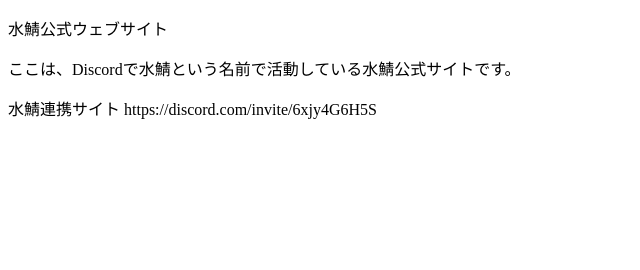
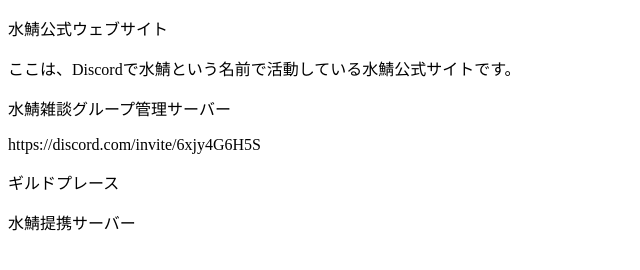
Before and after one commit to osushmaki/mizusabazatudanofficial, a plain HTML site: page index.html in a window 1280 px wide. Shown: the whole page, without its empty margins (0-640 px from the left). Drawn offline with Linux system fonts and the light colour scheme.

Commit message:
Update index.html

```diff
--- a/index.html
+++ b/index.html
@@ -7,5 +7,10 @@
 <meta charset="UTF-8">
 <title>水鯖公式サイト</title>
 	</body>
-	水鯖連携サイト
-<body>https://discord.com/invite/6xjy4G6H5S</body>
+	<p>水鯖雑談グループ管理サーバー</p>
+<body>
+	<p>https://discord.com/invite/6xjy4G6H5S</p>
+</body>
+<p>ギルドプレース</p>
+
+	<p>水鯖提携サーバー</p>
```
